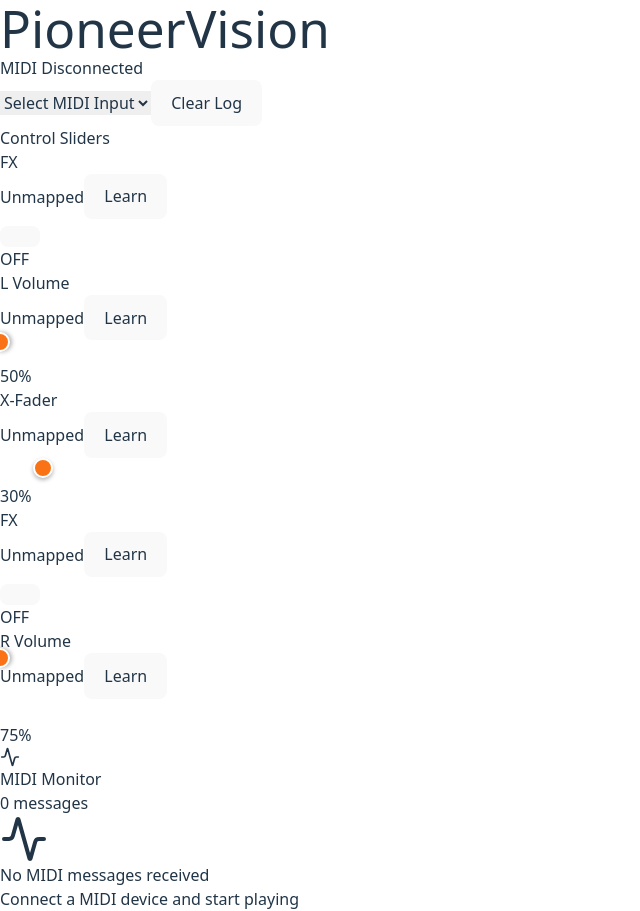
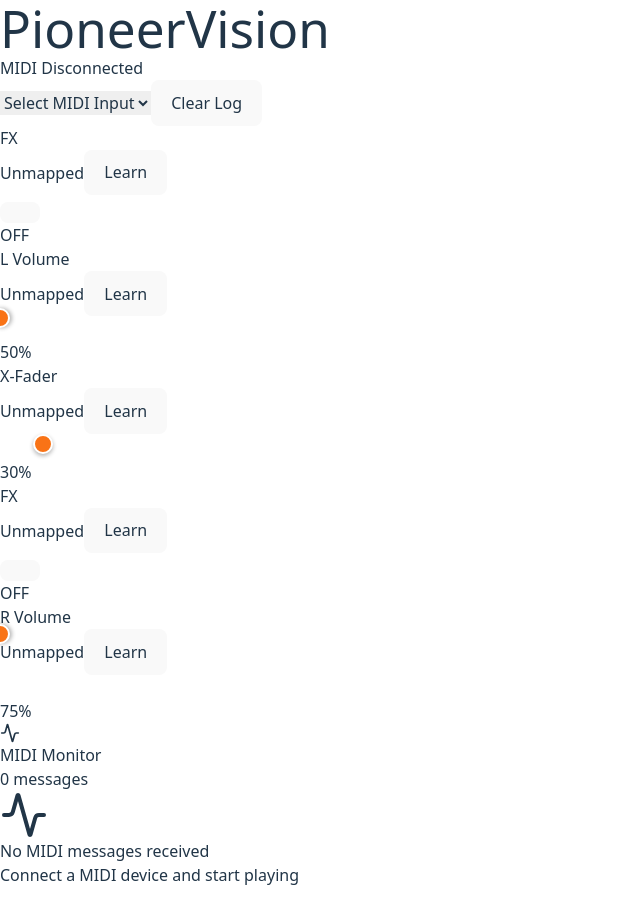
Before and after one commit to akisma/pioneer-vision, a React (Vite) app in the folder pioneertown/: page / in a window 1280 px wide. Shown: the whole page, without its empty margins (0-640 px from the left). After the commit the page ends 887 px from the top, so only its background shows below. Built offline with nearby package versions, Linux system fonts and the light colour scheme; the HTML template or start-up script is replaced by a standard one.

Commit message:
remove header

```diff
--- a/pioneertown/src/components/ControlPanel.jsx
+++ b/pioneertown/src/components/ControlPanel.jsx
@@ -17,7 +17,6 @@
 
   return (
     <div className="bg-gray-800 border-b border-gray-700 p-6">
-      <h2 className="text-lg font-semibold mb-6 text-orange-400">Control Sliders</h2>
 
       <div className="flex items-center justify-center space-x-12">
         <div className="flex flex-col items-center">
```
